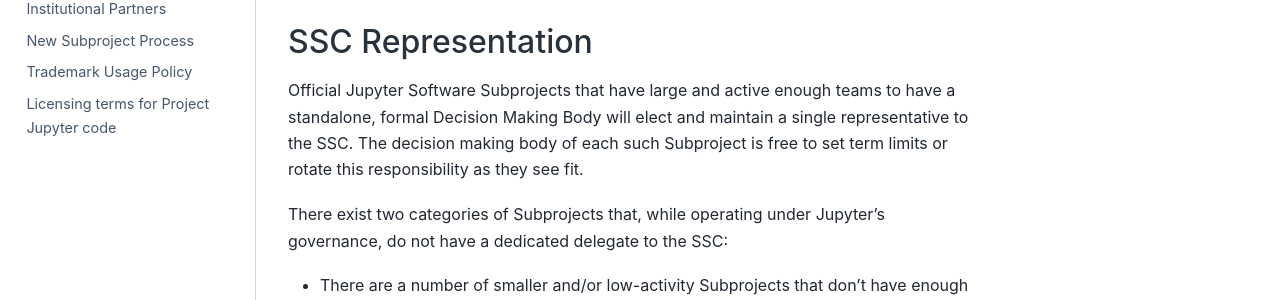
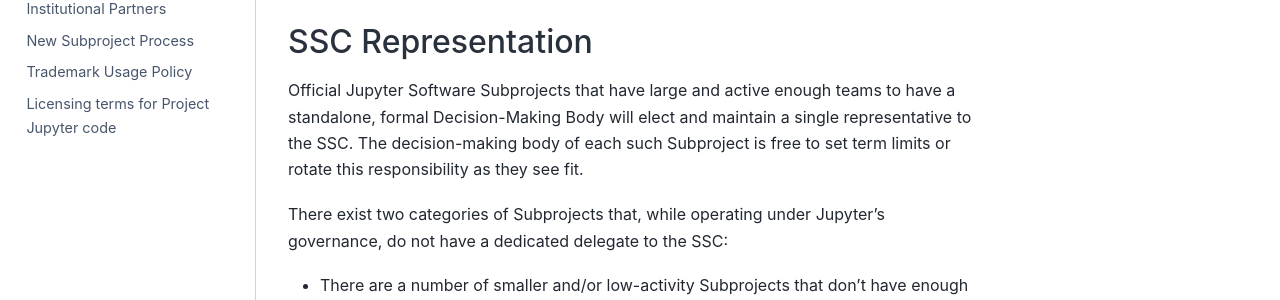
Before and after one commit to jupyter/governance, a Jupyter Book: the page built from software_subprojects.md, in a window 1280 px wide and 900 px high, scrolled down 871 px. Shown: the part 325-625 px from the top of the window. Built offline with Jupyter Book 1.0.4 settings and Sphinx 7.4.7 and the Sphinx Book theme 1.1.4, drawn with Linux system fonts in a browser that asks for light colours; pages that are not in the unit, such as notebooks, are missing from menus.

Commit message:
Update software_subprojects.md
Co-authored-by: Jason Grout <jasongrout@users.noreply.github.com>

```diff
--- a/software_subprojects.md
+++ b/software_subprojects.md
@@ -22,7 +22,7 @@
 
 ## SSC Representation
 
-Official Jupyter Software Subprojects that have large and active enough teams to have a standalone, formal Decision Making Body will elect and maintain a single representative to the SSC. The decision making body of each such Subproject is free to set term limits or rotate this responsibility as they see fit.
+Official Jupyter Software Subprojects that have large and active enough teams to have a standalone, formal Decision-Making Body will elect and maintain a single representative to the SSC. The decision-making body of each such Subproject is free to set term limits or rotate this responsibility as they see fit.
 
 There exist two categories of Subprojects that, while operating under Jupyter’s governance, do not have a dedicated delegate to the SSC:
 
```
